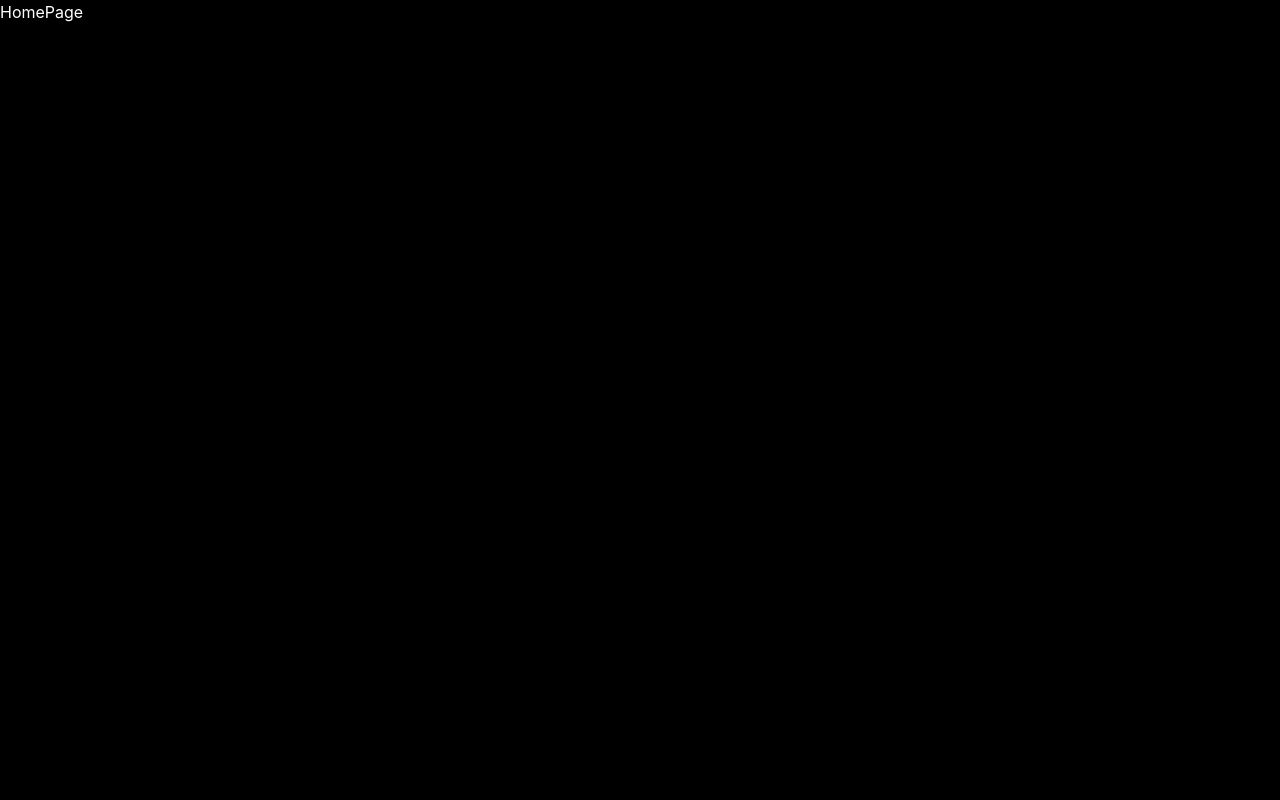
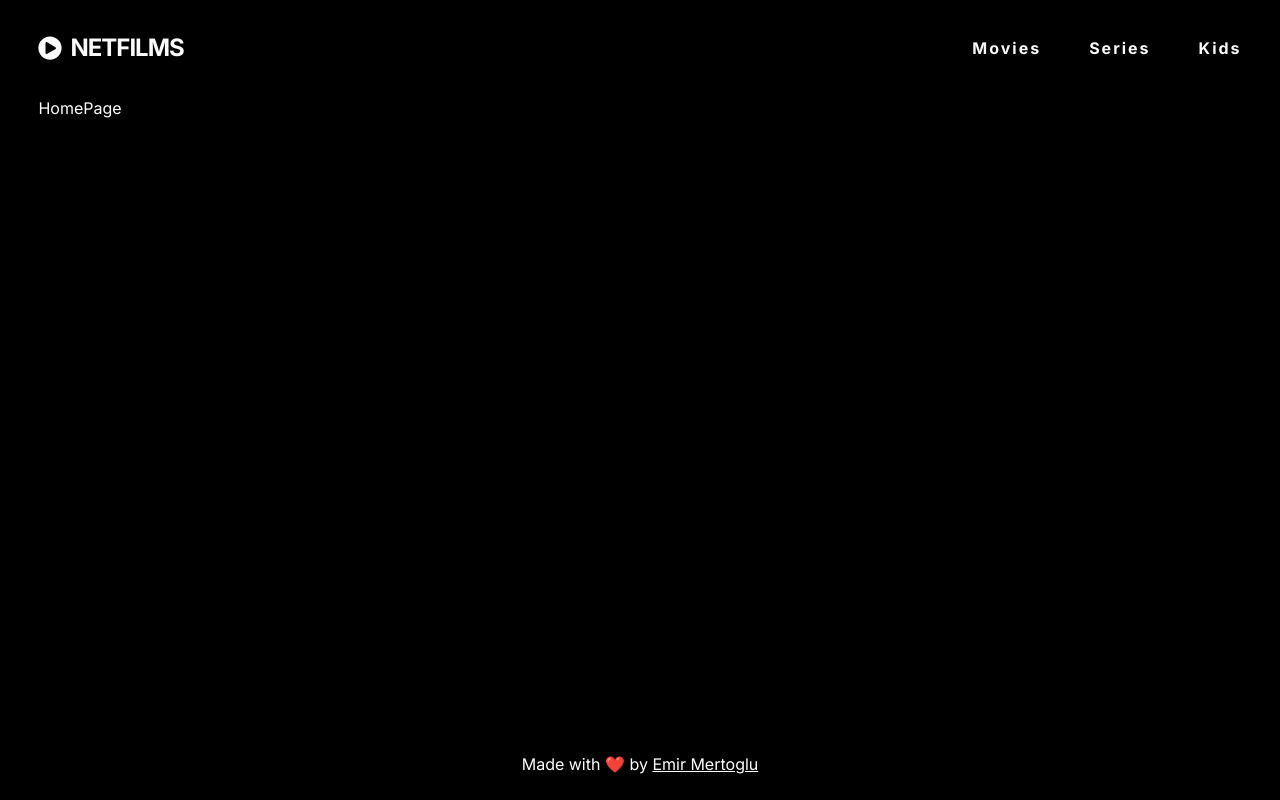
Before and after one commit to emirxmertoglu/nextjs-13-full, a Next.js app in the folder 03-netfilms/: page / in a window 1280 px wide. Built offline with nearby package versions, Linux system fonts and the light colour scheme.

Commit message:
add header and footer components

```diff
--- a/03-netfilms/app/layout.js
+++ b/03-netfilms/app/layout.js
@@ -1,10 +1,19 @@
 import "@/styles/reset.css";
 import "@/styles/global.css";
+import { Inter } from "@next/font/google";
+import Header from "@/components/header";
+import Footer from "@/components/footer";
+
+const interFontFamily = Inter({ subsets: ["latin"] });
 
 export default function RootLayout({ children }) {
   return (
-    <html lang="en">
-      <body>{children}</body>
+    <html lang="en" className={interFontFamily.className}>
+      <body className="container">
+        <Header />
+        <main>{children}</main>
+        <Footer />
+      </body>
     </html>
   );
 }
--- /dev/null
+++ b/03-netfilms/components/footer/index.js
@@ -0,0 +1,16 @@
+import React from "react";
+import Link from "next/link";
+import styles from "./styles.module.css";
+
+function Footer() {
+  return (
+    <footer className={styles.footer}>
+      Made with ❤️ by&nbsp;
+      <Link href="https://github.com/emirxmertoglu" target="_blank">
+        Emir Mertoglu
+      </Link>
+    </footer>
+  );
+}
+
+export default Footer;
--- /dev/null
+++ b/03-netfilms/components/footer/styles.module.css
@@ -0,0 +1,9 @@
+.footer {
+  display: flex;
+  align-items: center;
+  justify-content: center;
+}
+
+.footer a {
+  text-decoration: underline;
+}
--- /dev/null
+++ b/03-netfilms/components/header/index.js
@@ -0,0 +1,23 @@
+import React from "react";
+import Link from "next/link";
+import { FaPlayCircle } from "react-icons/fa";
+import styles from "./styles.module.css";
+
+function Header() {
+  return (
+    <header className={`${styles.header} container fluid`}>
+      <div className={styles.headerWrapper}>
+        <Link href="/" className={styles.logo}>
+          <FaPlayCircle /> NETFILMS
+        </Link>
+        <nav className={styles.navigationMenu}>
+          <Link href="/">Movies</Link>
+          <Link href="/">Series</Link>
+          <Link href="/">Kids</Link>
+        </nav>
+      </div>
+    </header>
+  );
+}
+
+export default Header;
--- /dev/null
+++ b/03-netfilms/components/header/styles.module.css
@@ -0,0 +1,27 @@
+.header {
+  background: linear-gradient(180deg, rgba(0, 0, 0, 0.8), rgba(0, 0, 0, 0));
+}
+
+.headerWrapper {
+  display: flex;
+  align-items: center;
+  justify-content: space-between;
+}
+
+.logo {
+  display: flex;
+  align-items: center;
+  gap: 8px;
+  font-size: 24px;
+  font-weight: 700;
+  letter-spacing: -1px;
+  color: #fafafa;
+}
+
+.navigationMenu {
+  display: flex;
+  gap: 48px;
+  color: #fafafa;
+  font-weight: 700;
+  letter-spacing: 2px;
+}
```
